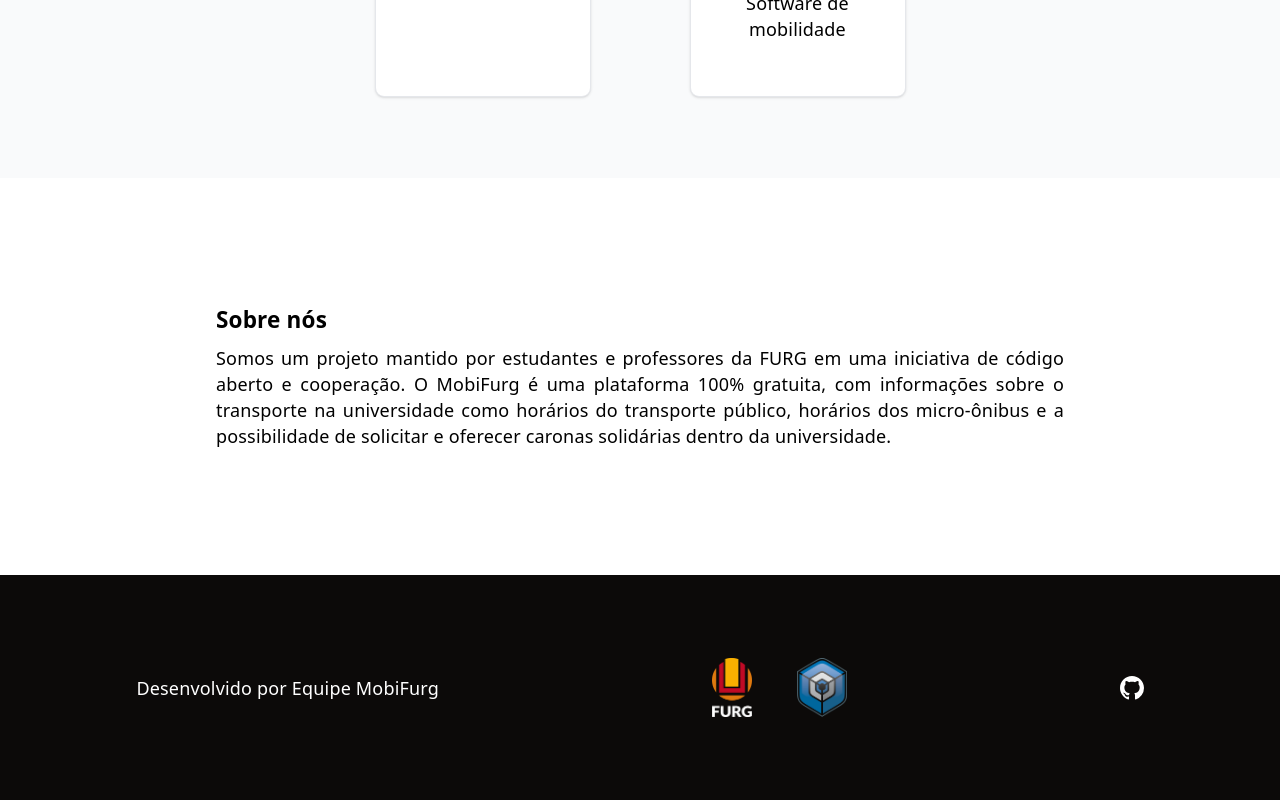
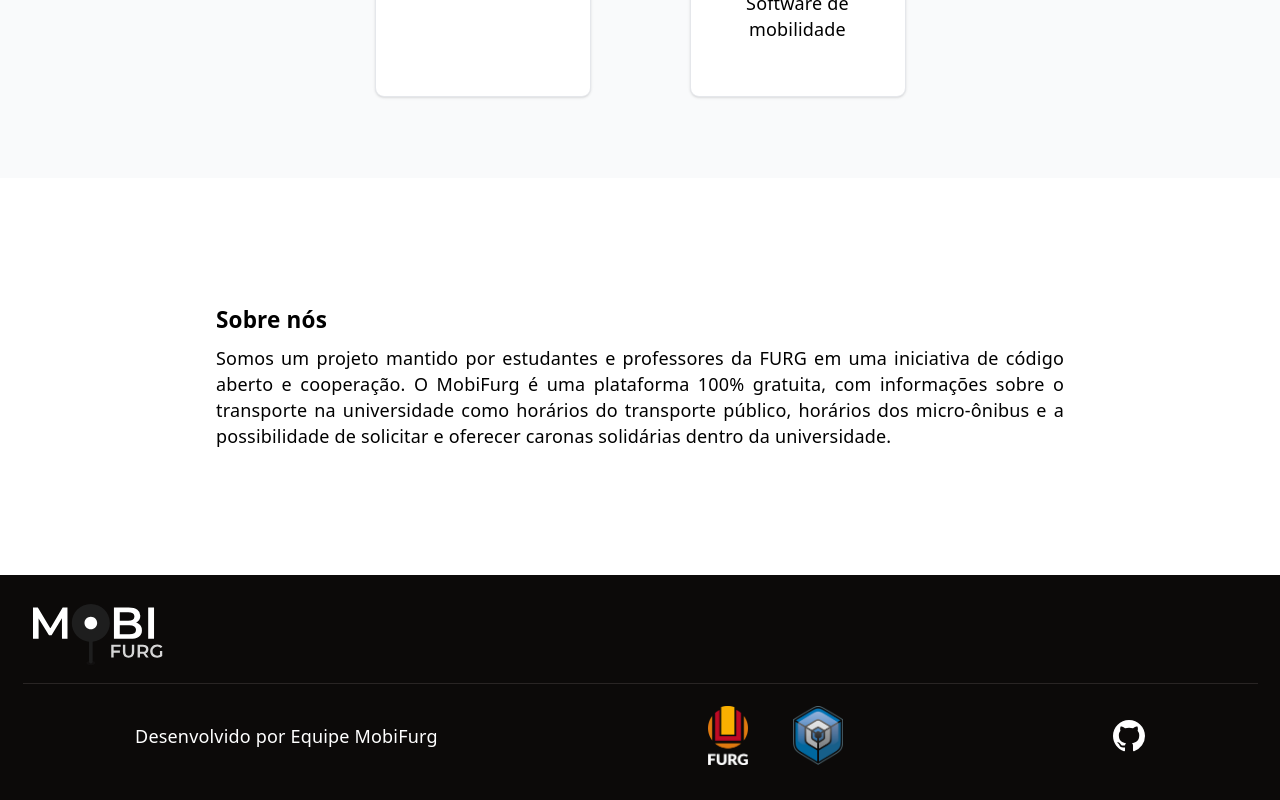
Before and after one commit to Projeto-Mobi/landing-page, a React (Vite) app: page / in a window 1280 px wide. Shown: the part 758-1558 px from the top of the page. Built offline with nearby package versions, Linux system fonts and the light colour scheme.

Commit message:
feat: add logo to footer

```diff
--- a/src/components/Footer.tsx
+++ b/src/components/Footer.tsx
@@ -1,21 +1,26 @@
 import logoFurg from '/logo-furg.png'
 import logoC3 from '/logo-c3.png'
+import logoTransparentLight from '/logo-transparent-light.svg'
 
 function Footer() {
     return (
-        <div className="flex items-center gap-10 justify-around flex-wrap p-5 bg-stone-950 h-50 text-white">
+        <footer className="flex flex-col p-5 bg-stone-950 h-50 text-white">
+            <img src={logoTransparentLight} className="w-32 mb-3" alt="Logo MobiFurg" />
+            <div className="h-px w-full bg-stone-800 mb-5"></div>
+            <div className="flex justify-around items-center gap-10 flex-wrap">
                 <p>Desenvolvido por Equipe MobiFurg</p>
                 <div className="flex gap-10">
-                <img className="logoFurg" src={logoFurg} />
-                <img className="logoC3" src={logoC3} />
+                    <img className="logoFurg" src={logoFurg} alt="Logo da Furg" />
+                    <img className="logoC3" src={logoC3} alt="Logo do C3" />
                 </div>
                 <div className="flex gap-5">
-                <a href="https://github.com/Projeto-Mobi/" target="_blank">
-                    <svg aria-hidden="true" className="octicon octicon-mark-github" height="24" version="1.1" viewBox="0 0 16 16" width="24"><path fillRule="evenodd" fill="white" d="M8 0C3.58 0 0 3.58 0 8c0 3.54 2.29 6.53 5.47 7.59.4.07.55-.17.55-.38 0-.19-.01-.82-.01-1.49-2.01.37-2.53-.49-2.69-.94-.09-.23-.48-.94-.82-1.13-.28-.15-.68-.52-.01-.53.63-.01 1.08.58 1.23.82.72 1.21 1.87.87 2.33.66.07-.52.28-.87.51-1.07-1.78-.2-3.64-.89-3.64-3.95 0-.87.31-1.59.82-2.15-.08-.2-.36-1.02.08-2.12 0 0 .67-.21 2.2.82.64-.18 1.32-.27 2-.27.68 0 1.36.09 2 .27 1.53-1.04 2.2-.82 2.2-.82.44 1.1.16 1.92.08 2.12.51.56.82 1.27.82 2.15 0 3.07-1.87 3.75-3.65 3.95.29.25.54.73.54 1.48 0 1.07-.01 1.93-.01 2.2 0 .21.15.46.55.38A8.013 8.013 0 0 0 16 8c0-4.42-3.58-8-8-8z"></path>
+                    <a href="https://github.com/Projeto-Mobi/" target="_blank" aria-label="Github do Projeto Mobi">
+                        <svg aria-hidden="true" role="img" aria-label="Github" className="octicon octicon-mark-github" height="32" width="32" version="1.1" viewBox="0 0 16 16"><path fillRule="evenodd" fill="white" d="M8 0C3.58 0 0 3.58 0 8c0 3.54 2.29 6.53 5.47 7.59.4.07.55-.17.55-.38 0-.19-.01-.82-.01-1.49-2.01.37-2.53-.49-2.69-.94-.09-.23-.48-.94-.82-1.13-.28-.15-.68-.52-.01-.53.63-.01 1.08.58 1.23.82.72 1.21 1.87.87 2.33.66.07-.52.28-.87.51-1.07-1.78-.2-3.64-.89-3.64-3.95 0-.87.31-1.59.82-2.15-.08-.2-.36-1.02.08-2.12 0 0 .67-.21 2.2.82.64-.18 1.32-.27 2-.27.68 0 1.36.09 2 .27 1.53-1.04 2.2-.82 2.2-.82.44 1.1.16 1.92.08 2.12.51.56.82 1.27.82 2.15 0 3.07-1.87 3.75-3.65 3.95.29.25.54.73.54 1.48 0 1.07-.01 1.93-.01 2.2 0 .21.15.46.55.38A8.013 8.013 0 0 0 16 8c0-4.42-3.58-8-8-8z"></path>
                         </svg>
                     </a>
                 </div>
             </div>
+        </footer>
     )
 }
 
```
Lines whose indentation alone changed are shown as unchanged.
